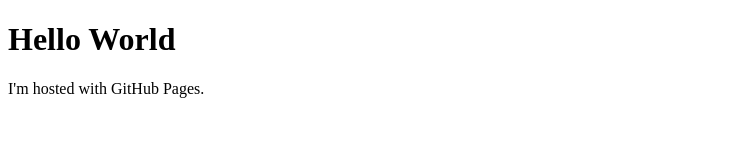
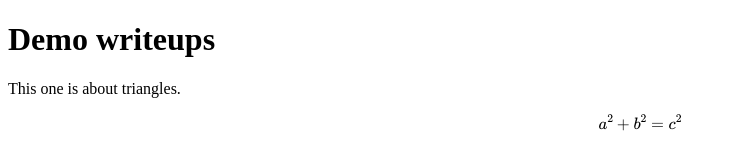
Before and after one commit to simonsavitt/physics-demonstrations, a plain HTML site: page index.html in a window 1280 px wide. Shown: the whole page, without its empty margins (0-736 px from the left). Drawn offline with nearby package versions, Linux system fonts and the light colour scheme; some packages are replaced by stand-ins of ours.

Commit message:
include mj

```diff
--- a/index.html
+++ b/index.html
@@ -1,7 +1,14 @@
 <!DOCTYPE html>
 <html>
+<head>
+    <script type="text/javascript"
+            src="http://cdn.mathjax.org/mathjax/latest/MathJax.js?config=TeX-AMS-MML_HTMLorMML">
+    </script>
+</head>
 <body>
-<h1>Hello World</h1>
-<p>I'm hosted with GitHub Pages.</p>
+<h1>Demo writeups</h1>
+<p>This one is about triangles. </p>
+<p>$$a^2 + b^2 = c^2$$</p>
+
 </body>
 </html>
```
